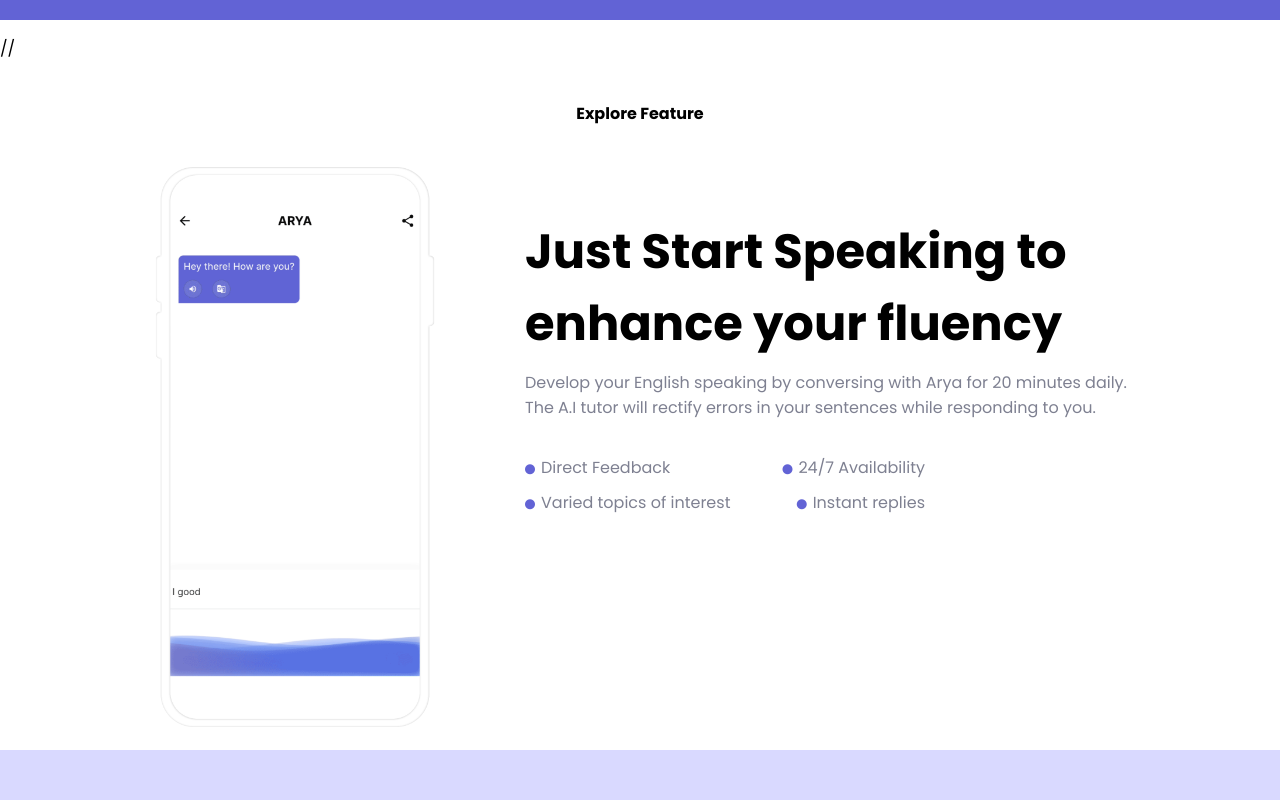
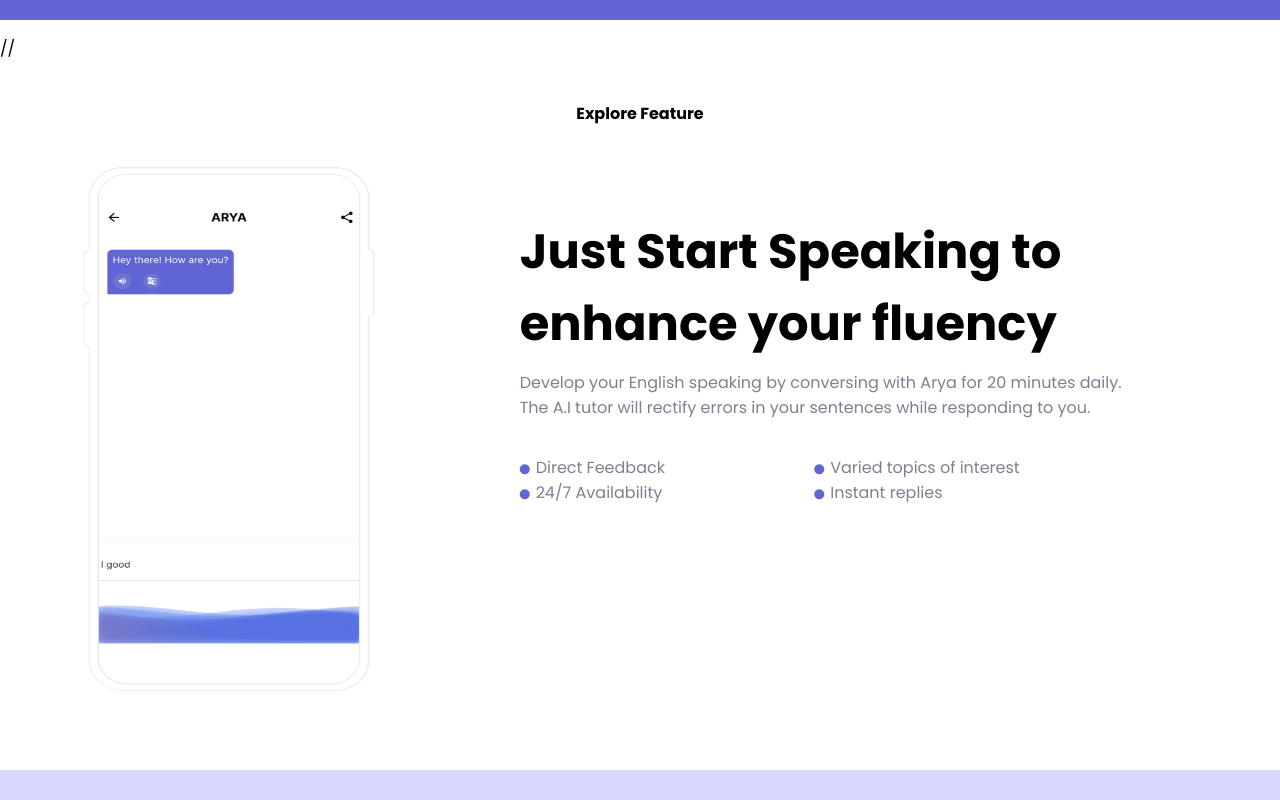
Before and after one commit to tanihka/ninja--study, a React (Create React App) app: page / in a window 1280 px wide. Shown: the part 700-1500 px from the top of the page. Built offline with nearby package versions, Linux system fonts and the light colour scheme.

Commit message:
Update Features.css

```diff
--- a/src/components/Features/Features.css
+++ b/src/components/Features/Features.css
@@ -9,7 +9,7 @@
   display: flex;
   justify-content: space-between;
   margin-bottom: 5rem;
-  max-width: 1150px;
+  max-width: 1250px;
   width: 94%;
   margin: auto;
 
@@ -18,13 +18,16 @@
 .feature2{
   background-color:  #D9D9FF;
   padding: 20px 0;
+  padding-left: 31px;
+
 }
 
 
 .feature1 .image  img{
-  width: 315.44px;
-  height: 560px;
+  width: 330.44px;
+  height: 580px;
   margin-top: 25px;
+  padding-bottom: 56px;
 }
 
 
@@ -41,19 +44,22 @@
   padding: 10px 0;
 
 }
-
-.list .list-item{
+.list{
   display: flex;
   justify-content: space-between;
-  max-width: 400px;
+  max-width: 500px;
+}
+.list .list-item{
+  /* max-width: 300px; */
   margin-bottom: 10px;
 }
 
 .list .list-item li {
   align-items: center;
   display: flex;
+  font-style: normal;
   /* background-color: rgb(246, 158, 209); */
-  justify-content: space-between;
+  /* justify-content: space-between; */
 
 }
 
@@ -70,3 +76,8 @@
   margin-left: 6px;
 
 }
+
+.reverse .image img{
+  padding-left: -100px;
+  margin-right: 100px;
+}
```
